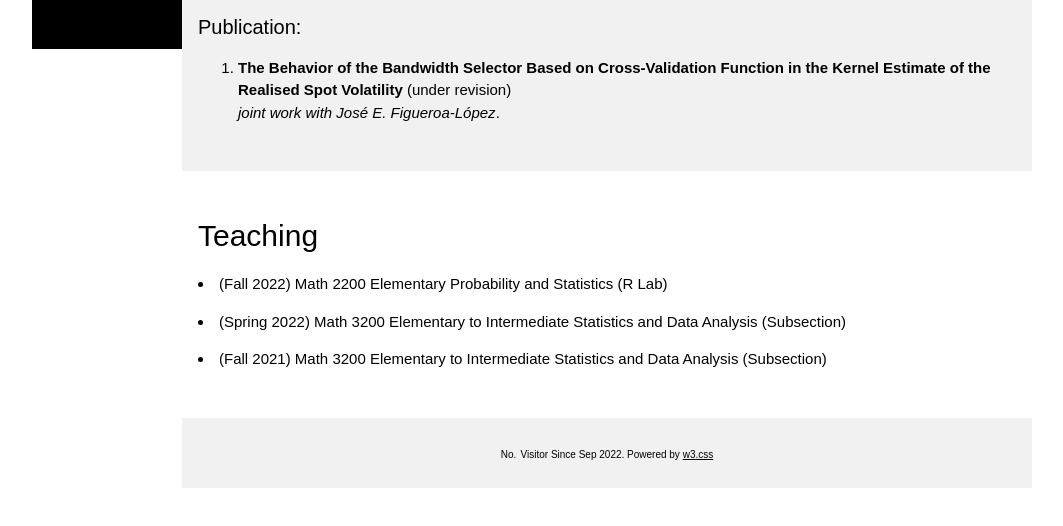
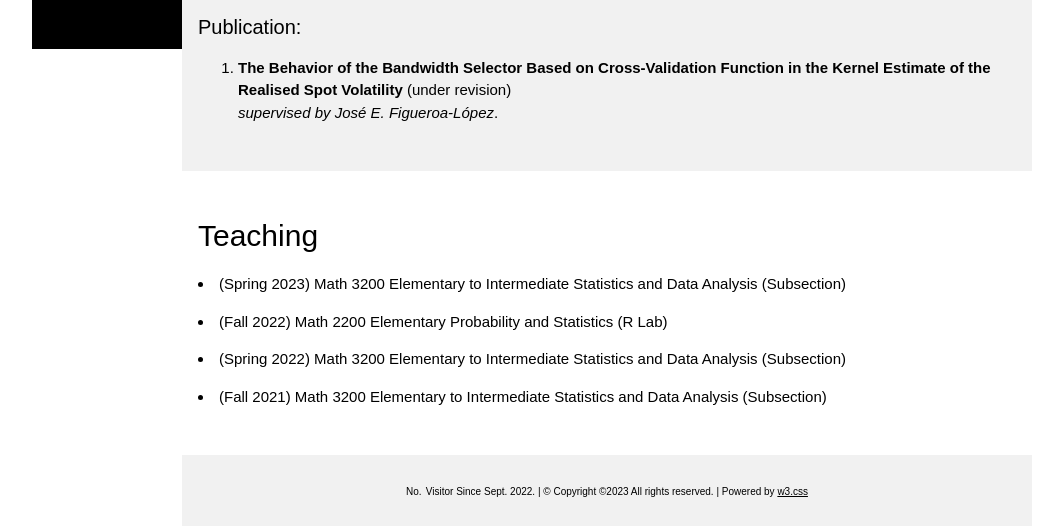
Before and after one commit to jinchengp/jinchengp.github.io, a plain HTML site: page index.html in a window 1280 px wide. Shown: the part 751-1277 px from the top of the page, without its empty margins (108-1171 px from the left). Before the commit the page ends 1239 px from the top, so only its background shows below. Drawn offline with Linux system fonts and the light colour scheme; a script that the page names is missing.

Commit message:
Update index.html

```diff
--- a/index.html
+++ b/index.html
@@ -111,7 +111,7 @@
       <p>
       <li><strong>The Behavior of the Bandwidth Selector Based on Cross-Validation Function in the Kernel Estimate of the Realised Spot Volatility</strong> (under revision)
       <br>
-      <em>joint work with José E. Figueroa-López</em>.
+      <em>supervised by José E. Figueroa-López</em>.
       </p>
 
       </ol>
@@ -122,6 +122,7 @@
 <!-- The Teaching Section -->
   <div class="w3-container w3-padding-32" id="Teaching">
     <h2>Teaching</h2>
+      <p><li> (Spring 2023) Math 3200 Elementary to Intermediate Statistics and Data Analysis (Subsection)</p>
       <p><li> (Fall 2022) Math 2200 Elementary Probability and Statistics (R Lab)</p>
       <p><li> (Spring 2022) Math 3200 Elementary to Intermediate Statistics and Data Analysis (Subsection)</p>
       <p><li> (Fall 2021) Math 3200 Elementary to Intermediate Statistics and Data Analysis (Subsection)</p>
@@ -138,7 +139,7 @@ var sc_security="571e49a0";
 var scJsHost = "https://";
 document.write("<sc"+"ript type='text/javascript' src='" + scJsHost+
 "statcounter.com/counter/counter.js'></"+"script>");
-</script>  <font size=1>Visitor Since Sep 2022. Powered by <a href="https://www.w3schools.com/w3css/default.asp" title="W3.CSS" target="_blank" class="w3-hover-opacity">w3.css</a></font>
+</script>  <font size=1>Visitor Since Sept. 2022. | © Copyright ©2023 All rights reserved. | Powered by <a href="https://www.w3schools.com/w3css/default.asp" title="W3.CSS" target="_blank" class="w3-hover-opacity">w3.css</a></font>
 <noscript><div class="statcounter"><a title="Web Analytics"
 href="https://statcounter.com/" target="_blank"><img class="statcounter"
 src="https://c.statcounter.com/12799804/0/571e49a0/0/" alt="Web Analytics"
```
